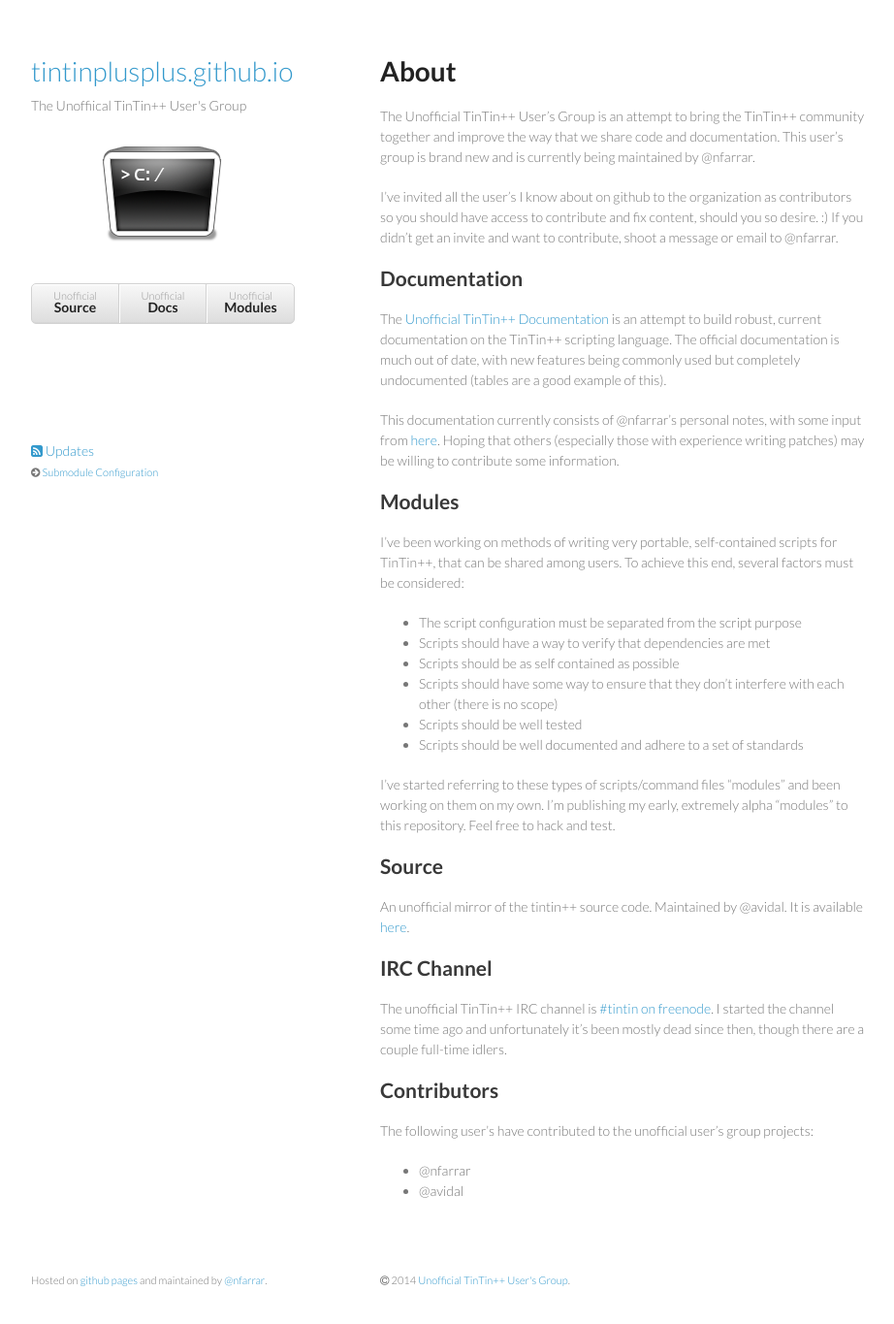
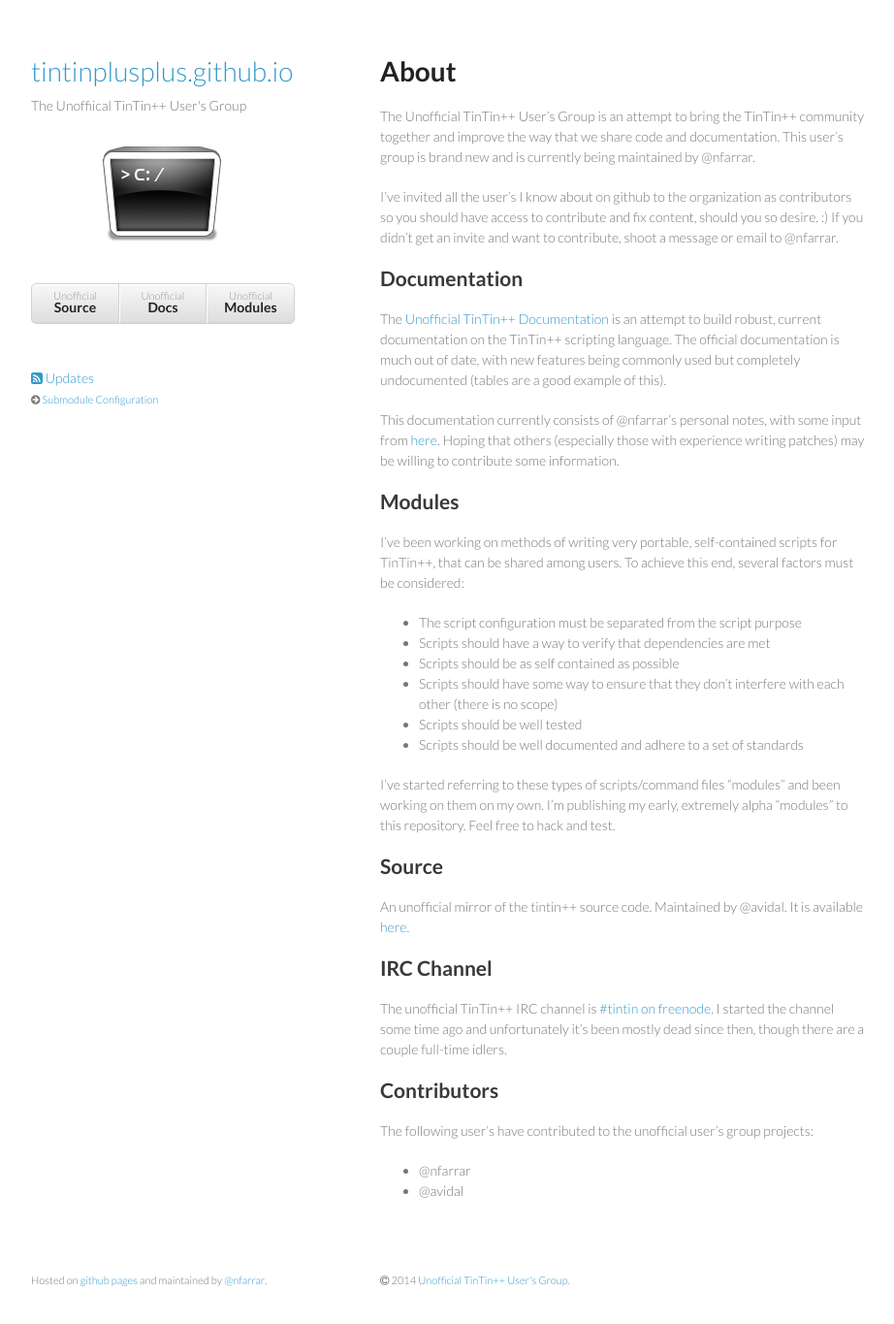
Before and after one commit to tintinplusplus/tintinplusplus.github.io, a Jekyll site: the page built from about.md, in a window 1280 px wide and 1399 px high. Shown: the top 1365 px of the window at 97% size, without its empty margins (178-1100 px from the left). Built offline with Jekyll 4.4.1, drawn with Linux system fonts in a browser that asks for light colours; nearby versions of some CDN libraries.

Commit message:
adjusted post spacing

```diff
--- a/css/styles.css
+++ b/css/styles.css
@@ -110,7 +110,7 @@ header {
 }
 
 div .posts {
-  padding-top: 100px;
+  padding-top: 25px;
 }
 
 header .description {
```
